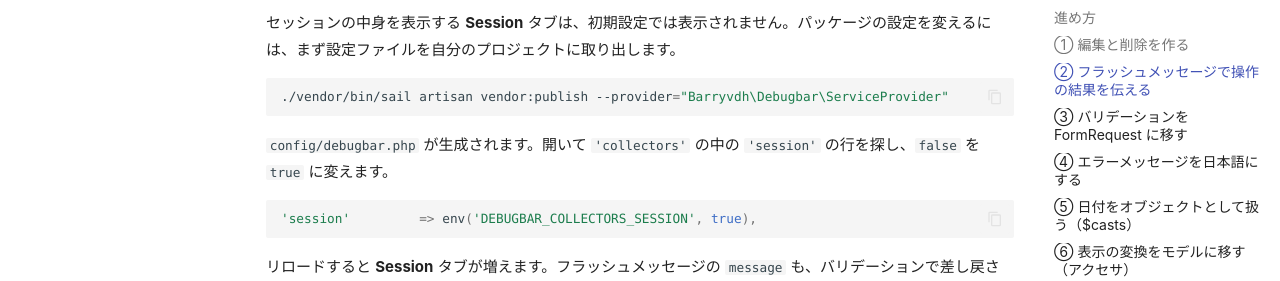
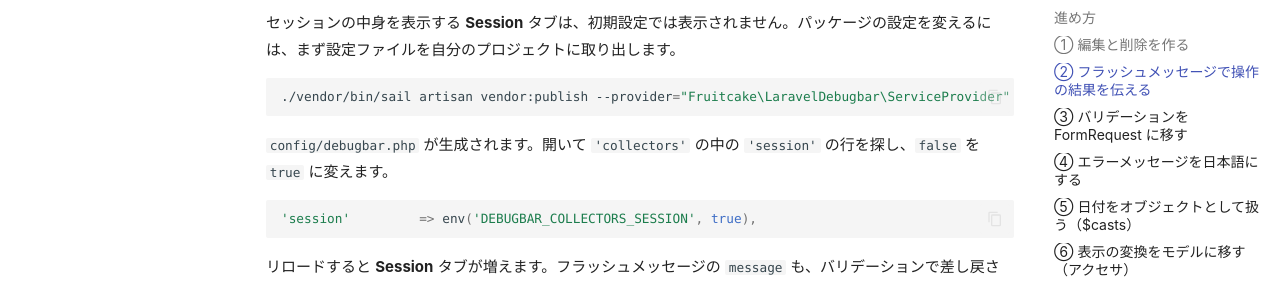
Before and after one commit to abekdwight/gslabo-lesson4, an MkDocs documentation site: the page built from docs/index.md, in a window 1280 px wide and 900 px high, scrolled down 8433 px. Shown: the part 171-452 px from the top of the window. Built offline with MkDocs 1.6.1 and Material for MkDocs 9.7.7, drawn with Linux system fonts in a browser that asks for light colours.

Commit message:
fix debugbar publish provider namespace

````diff
--- a/docs/index.md
+++ b/docs/index.md
@@ -743,7 +743,7 @@ DELETE     transactions/{transaction} ........ transactions.destroy
 セッションの中身を表示する **Session** タブは、初期設定では表示されません。パッケージの設定を変えるには、まず設定ファイルを自分のプロジェクトに取り出します。
 
 ```sh
-./vendor/bin/sail artisan vendor:publish --provider="Barryvdh\Debugbar\ServiceProvider"
+./vendor/bin/sail artisan vendor:publish --provider="Fruitcake\LaravelDebugbar\ServiceProvider"
 ```
 
 `config/debugbar.php` が生成されます。開いて `'collectors'` の中の `'session'` の行を探し、`false` を `true` に変えます。
````
